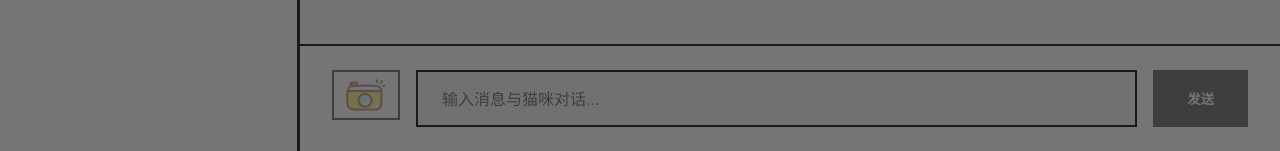
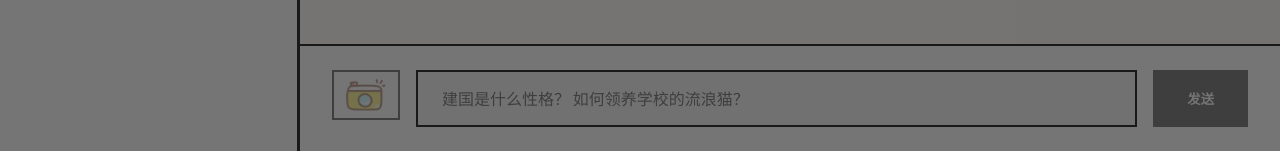
Before and after one commit to dog-shit-0708/catAI, a Vue app in the folder WEb_cat_frontend/: page /catAI/chat in a window 1280 px wide. Shown: the part 649-800 px from the top of the page. Built offline with nearby package versions, Linux system fonts and the light colour scheme; a web font is replaced by a local one.

Commit message:
feat: auto create conversation when empty; update chat placeholder

```diff
--- a/WEb_cat_frontend/src/views/Chat.vue
+++ b/WEb_cat_frontend/src/views/Chat.vue
@@ -106,7 +106,7 @@
           <input
             v-model="inputMessage"
             type="text"
-            placeholder="输入消息与猫咪对话..."
+            placeholder="建国是什么性格？ 如何领养学校的流浪猫？"
             @keypress.enter="sendMessage('enter-key')"
             :disabled="sending || !currentConversationId"
           >
@@ -229,6 +229,9 @@ async function loadConversations() {
       if (conversations.length > 0 && !currentConversationId.value) {
         currentConversationId.value = conversations[0].id
         await loadMessages(conversations[0].id)
+      } else if (conversations.length === 0 && authStore.isLoggedIn) {
+        // 没有会话且已登录，自动创建新对话
+        await createNewConversation()
       }
     }
   } catch (err) {
```
